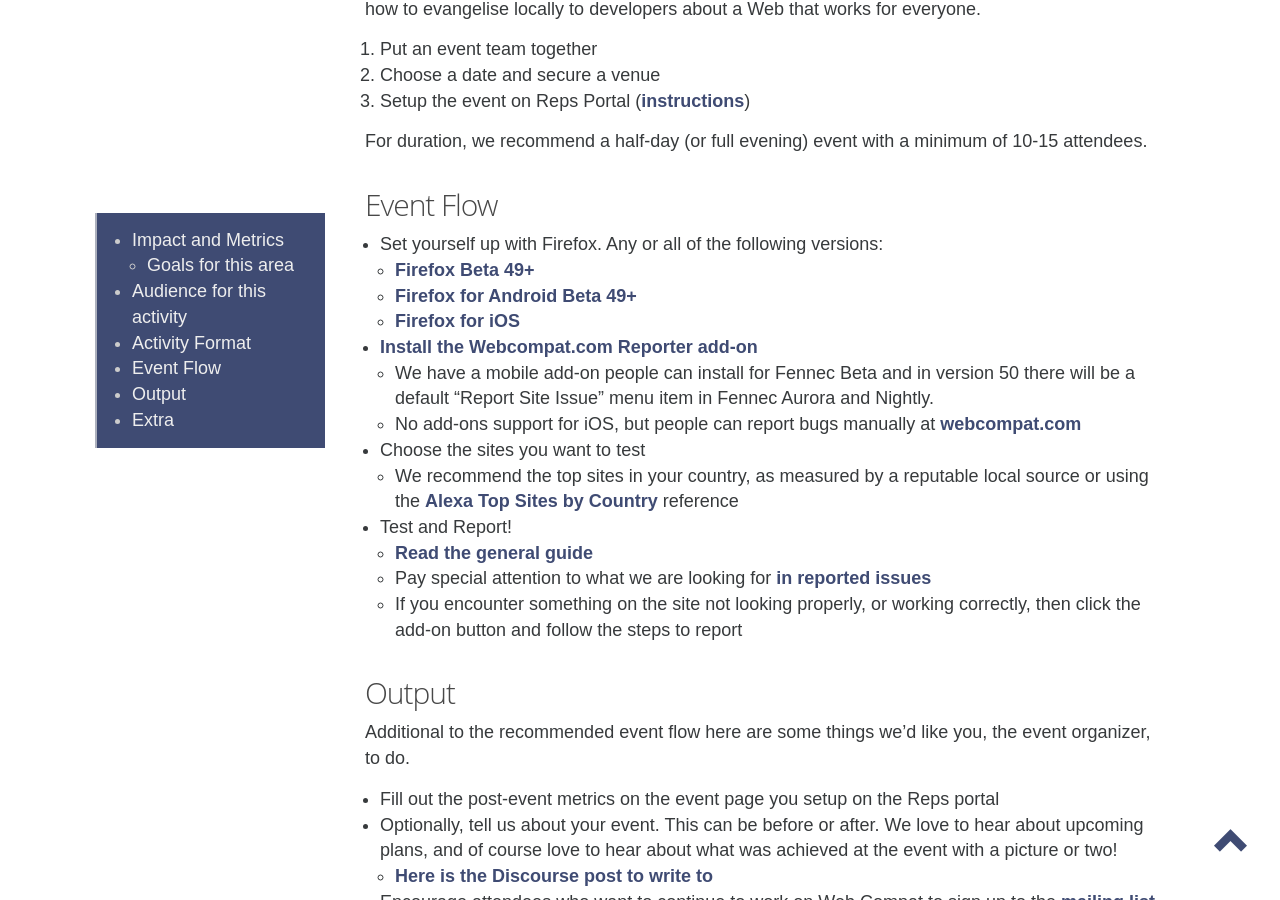
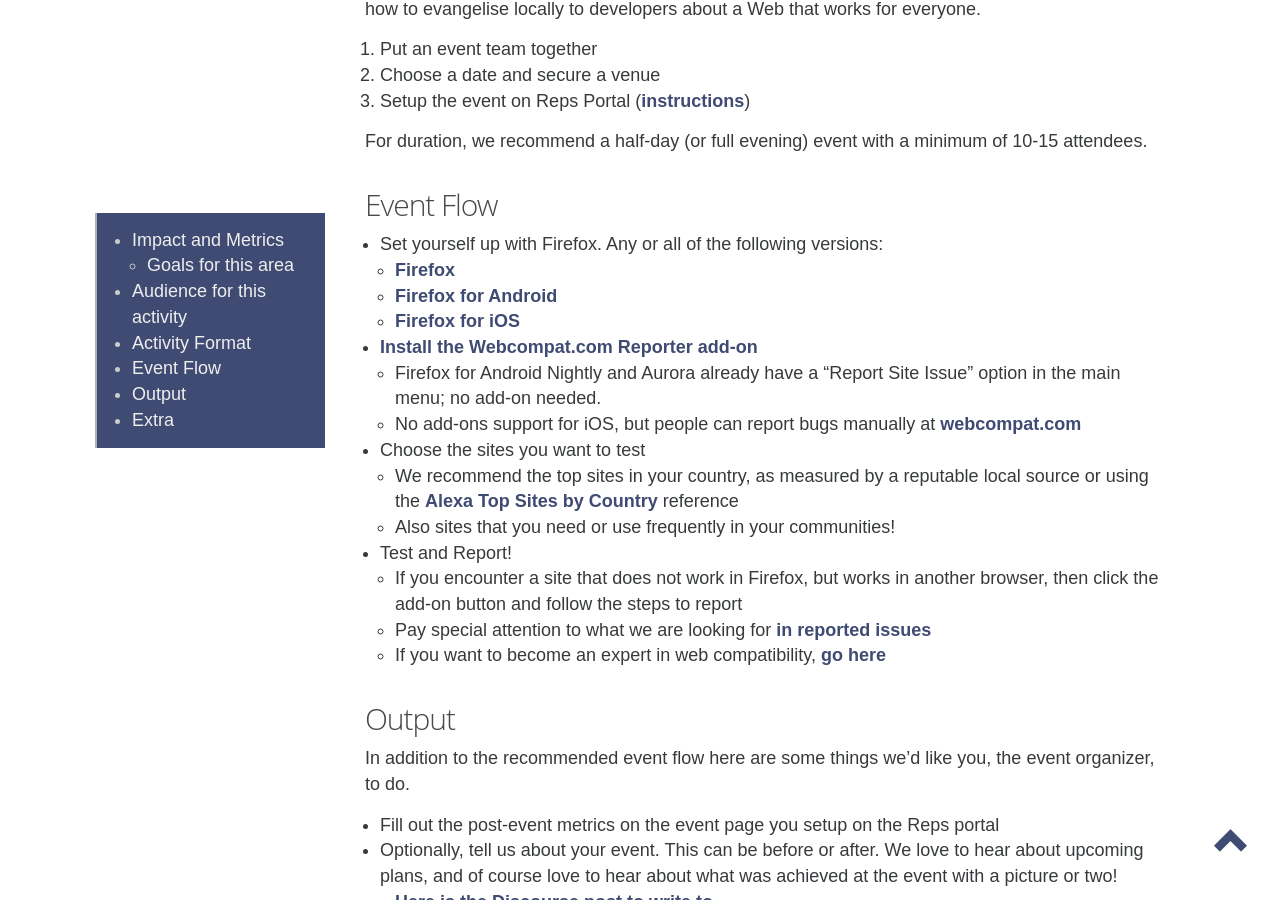
Before and after one commit to mozilla/activate.mozilla.community, a Jekyll site: the page built from _pages/webcompat-sprint.md, in a window 1280 px wide and 900 px high, scrolled down 1201 px. Built offline with Jekyll 4.4.1, drawn with Linux system fonts in a browser that asks for light colours; some web fonts are replaced.

Commit message:
Simplify the WebCompat outline.

```diff
--- a/_pages/webcompat-sprint.md
+++ b/_pages/webcompat-sprint.md
@@ -58,21 +58,22 @@
 ## Event Flow
 
 * Set yourself up with Firefox. Any or all of the following versions:
-    * [Firefox Beta 49+](https://www.mozilla.org//firefox/channel/)
-    * [Firefox for Android Beta 49+](https://www.mozilla.org//firefox/channel/)
+    * [Firefox](https://www.mozilla.org/firefox/channel/)
+    * [Firefox for Android](https://www.mozilla.org/firefox/channel/)
     * [Firefox for iOS](https://www.mozilla.org/firefox/ios/)
 * [Install the Webcompat.com Reporter add-on](https://addons.mozilla.org/addon/webcompatcom-reporter?src=external-activatewebcompat1)
-    * We have a mobile add-on people can install for Fennec Beta and in version 50 there will be a default "Report Site Issue" menu item in Fennec Aurora and Nightly.
+    * Firefox for Android Nightly and Aurora already have a "Report Site Issue" option in the main menu; no add-on needed.
     * No add-ons support for iOS, but people can report bugs manually at [webcompat.com](https://webcompat.com)
 * Choose the sites you want to test
     * We recommend the top sites in your country, as measured by a reputable local source or using the [Alexa Top Sites by Country](http://www.alexa.com/topsites/countries) reference
+    * Also sites that you need or use frequently in your communities!
 * Test and Report!
-    * [Read the general guide](https://wiki.mozilla.org/Compatibility/Guide)
+    * If you encounter a site that does not work in Firefox, but works in another browser, then click the add-on button and follow the steps to report
     * Pay special attention to what we are looking for [in reported issues](https://wiki.mozilla.org/Compatibility/Guide#Reporting_a_Web_compatibility_issue)
-    * If you encounter something on the site not looking properly, or working correctly, then click the add-on button and follow the steps to report
+    * If you want to become an expert in web compatibility, [go here](https://wiki.mozilla.org/Compatibility/Guide)
 
 ## Output
-Additional to the recommended event flow here are some things we’d like you, the event organizer, to do.
+In addition to the recommended event flow here are some things we’d like you, the event organizer, to do.
 
 * Fill out the post-event metrics on the event page you setup on the Reps portal
 * Optionally, tell us about your event. This can be before or after. We love to hear about upcoming plans, and of course love to hear about what was achieved at the event with a picture or two!
```
